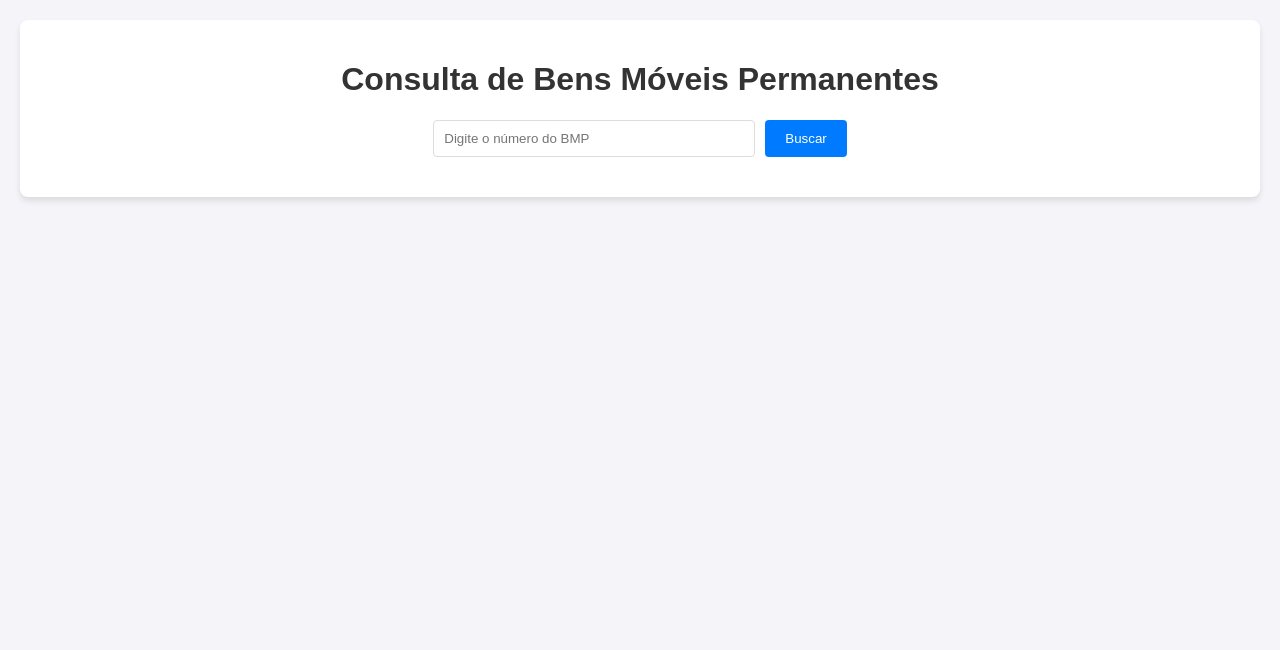
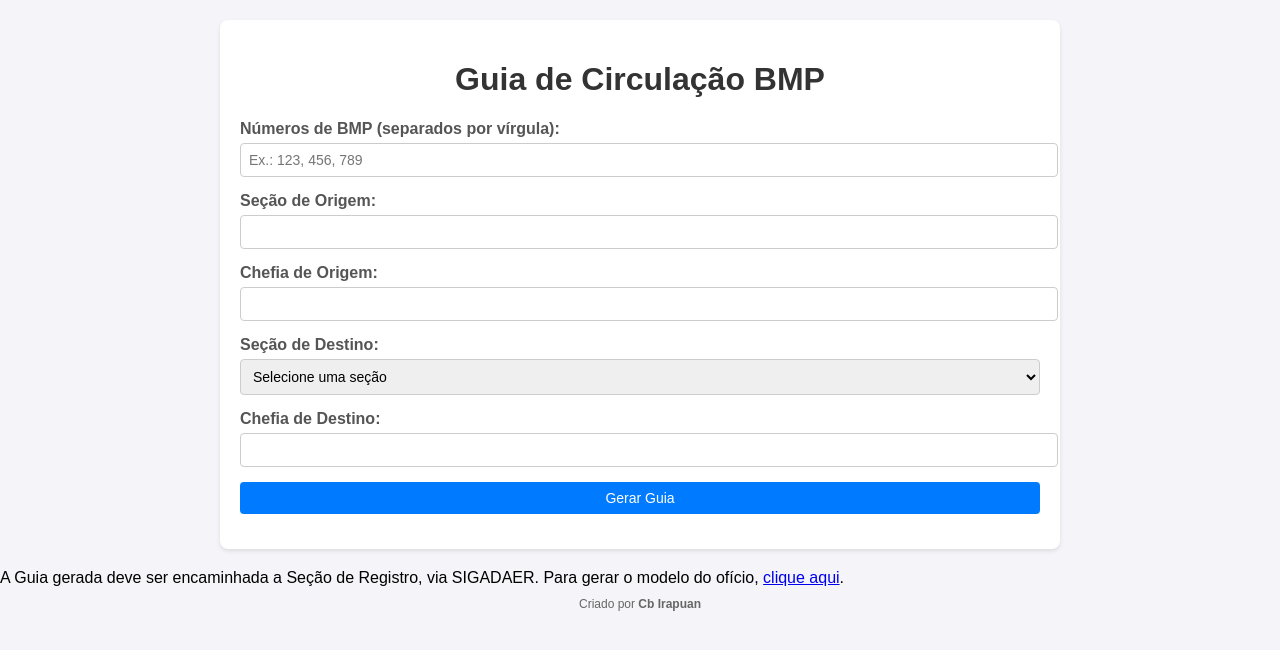
Before and after one commit to irapuanjr13/cons-BMP, a Flask app: template templates/index.html in a window 1280 px wide. Shown: the top 650 px of the page. Run offline with Flask 3, Linux system fonts and the light colour scheme; the template is opened without the code that fills it, so the values that code supplies are empty; parts of the project's set-up code (start-up, migrations or seed data) failed here and were passed over.

Commit message:
Update index.html

```diff
--- a/templates/index.html
+++ b/templates/index.html
@@ -1,10 +1,11 @@
 <!DOCTYPE html>
-<html lang="pt-BR">
+<html lang="pt-br">
 <head>
     <meta charset="UTF-8">
     <meta name="viewport" content="width=device-width, initial-scale=1.0">
-    <title>BENS MOVEIS PERMANENTES</title>
+    <title>Guia de Circulação BMP</title>
     <style>
+        /* Estilos para a página */
         body {
             font-family: Arial, sans-serif;
             background-color: #f4f4f9;
@@ -12,87 +13,176 @@
             padding: 0;
         }
         .container {
-            max-width: 1200px;
+            max-width: 800px;
             margin: 20px auto;
+            background: #fff;
             padding: 20px;
-            background: #ffffff;
-            box-shadow: 0px 4px 6px rgba(0, 0, 0, 0.1);
             border-radius: 8px;
+            box-shadow: 0 2px 4px rgba(0, 0, 0, 0.1);
         }
         h1 {
             text-align: center;
             color: #333;
         }
-        form {
-            display: flex;
-            justify-content: center;
-            margin-bottom: 20px;
+        .form-group {
+            margin-bottom: 15px;
         }
-        input[type="text"] {
-            width: 300px;
-            padding: 10px;
-            border: 1px solid #ddd;
+        label {
+            display: block;
+            margin-bottom: 5px;
+            font-weight: bold;
+            color: #555;
+        }
+        select, input[type="text"], input[type="number"], button {
+            width: 100%;
+            padding: 8px;
+            border: 1px solid #ccc;
             border-radius: 4px;
-            margin-right: 10px;
+            font-size: 14px;
         }
         button {
-            padding: 10px 20px;
-            background-color: #007BFF;
+            background-color: #007bff;
             color: #fff;
             border: none;
-            border-radius: 4px;
             cursor: pointer;
         }
         button:hover {
             background-color: #0056b3;
         }
-        .cards {
-            display: flex;
-            flex-wrap: wrap;
-            gap: 20px;
-            justify-content: center;
+        .error {
+            color: red;
+            font-size: 14px;
         }
-        .card {
-            background: #007BFF;
-            color: #ffffff;
-            padding: 20px;
-            border-radius: 8px;
-            box-shadow: 0px 4px 6px rgba(0, 0, 0, 0.1);
-            width: 300px;
+        .success {
+            color: green;
+            font-size: 14px;
         }
-        .card h3 {
-            margin: 0 0 10px;
-            font-size: 1.5rem;
+        footer {
+            text-align: center;
+            font-size: 12px;
+            color: #666;
+            padding: 10px 0;
+            background-color: #f4f4f9;
         }
-        .card p {
-            margin: 5px 0;
+        .bmp-quantidade {
+            margin-bottom: 15px;
         }
     </style>
+    <!-- Adicionando jQuery -->
+    <script src="https://code.jquery.com/jquery-3.6.0.min.js"></script>
 </head>
 <body>
     <div class="container">
-        <h1>Consulta de Bens Móveis Permanentes</h1>
-        <form method="POST" action="/">
-            <input type="text" name="bmp_query" placeholder="Digite o número do BMP" required />
-            <button type="submit">Buscar</button>
+        <h1>Guia de Circulação BMP</h1>
+        <form id="guia-form">
+            <div class="error">
+                {% if error %}
+                    {{ error }}
+                {% endif %}
+            </div>
+            <div class="form-group">
+                <label for="bmp_number">Números de BMP (separados por vírgula):</label>
+                <input type="text" id="bmp_number" name="bmp_numbers" placeholder="Ex.: 123, 456, 789">
+            </div>
+            <div class="form-group">
+                <label for="secao_origem">Seção de Origem:</label>
+                <input type="text" id="secao_origem" name="secao_origem" readonly>
+            </div>
+            <div class="form-group">
+                <label for="chefia_origem">Chefia de Origem:</label>
+                <input type="text" id="chefia_origem" name="chefia_origem" readonly>
+            </div>
+            <div class="form-group">
+                <label for="secao_destino">Seção de Destino:</label>
+                <select id="secao_destino" name="secao_destino">
+                    <option value="" disabled selected>Selecione uma seção</option>
+                </select>
+            </div>
+            <div class="form-group">
+                <label for="chefia_destino">Chefia de Destino:</label>
+                <input type="text" id="chefia_destino" name="chefia_destino" readonly>
+            </div>
+            <div class="form-group">
+                <button type="submit">Gerar Guia</button>
+            </div>
         </form>
+    </div>
 
-        <!-- Exibir os resultados somente se houver consulta -->
-        {% if results is not none and not results.empty %}
-            <div class="cards">
-                {% for _, row in results.iterrows() %}
-                    <div class="card">
-                        <h3>Nº BMP: {{ row['Nº BMP'] }}</h3>
-                        <p><strong>Nomeclatura:</strong> {{ row['NOMECLATURA/COMPONENTE'] }}</p>
-                        <p><strong>Número de Série:</strong> {{ row['Nº SERIE'] }}</p>
-                        <p><strong>Valor Atualizado:</strong> R$ {{ "{:,.2f}".format(row['VL. ATUALIZ.']) }}</p>
-                        <p><strong>Dependência:</strong> {{ row['DEPENDENCIA'] }}</p>
-                    </div>
-                {% endfor %}
-            </div>
-        {% elif results is not none %}
-            <p style="text-align: center; color: #555;">Nenhum resultado encontrado.</p>
-        {% endif %}
+    <div class="observacao" id="observacao">
+        A Guia gerada deve ser encaminhada a Seção de Registro, via SIGADAER.
+        Para gerar o modelo do ofício, <a href="http://www.gapls.intraer/index.php/setores-novo/assessorias/comunicacao-social/category/178-modelos" target="_blank">clique aqui</a>.
     </div>
+
+    <footer>
+        Criado por <strong>Cb Irapuan</strong>
+    </footer>
+
+<script>
+jQuery.noConflict();
+jQuery(document).ready(function($) {
+    // Função para atualizar os campos de origem com base no(s) BMP(s)
+    $("#bmp_number").on("input", function() {
+        const bmpNumbers = $(this).val().split(",").map(bmp => bmp.trim());
+
+        if (bmpNumbers.length > 0) {
+            $.ajax({
+                url: "/autocomplete", // Endpoint para obter os dados dos BMPs
+                type: "POST",
+                contentType: "application/json",
+                data: JSON.stringify({ "bmp_numbers": bmpNumbers }),
+                success: function(response) {
+                    if (!response || Object.keys(response).length === 0) {
+                        alert("Nenhum dado encontrado para os BMPs fornecidos.");
+                        $("#secao_origem, #chefia_origem").val(""); // Limpa os campos
+                        return;
+                    }
+
+                    // Verifica se todos os BMPs pertencem à mesma seção
+                    const secoes = new Set();
+                    bmpNumbers.forEach(bmp => {
+                        if (response[bmp]) {
+                            secoes.add(response[bmp].secao_origem);
+                        }
+                    });
+
+                    if (secoes.size > 1) {
+                        alert("Os BMPs fornecidos pertencem a seções diferentes. Verifique os dados.");
+                        $("#secao_origem, #chefia_origem").val(""); // Limpa os campos
+                        return;
+                    }
+
+                    // Todos os BMPs pertencem à mesma seção - preenche os campos
+                    const firstBmp = bmpNumbers[0]; // Usa o primeiro BMP como referência
+                    if (response[firstBmp]) {
+                        $("#secao_origem
+   }
+                },
+                error: function() {
+                    console.error("Erro ao buscar os dados dos BMPs!");
+                }
+            });
+        }
+    });
+
+    // Evento para preencher a chefia de destino quando a seção de destino for selecionada
+    $("#secao_destino").on("change", function() {
+        const secao = $(this).val();
+        if (secao) {
+            $.ajax({
+                url: "/get_chefia",
+                type: "POST",
+                contentType: "application/json",
+                data: JSON.stringify({ "secao": secao }),
+                success: function(response) {
+                    $("#chefia_destino").val(response.chefia || "");
+                },
+                error: function() {
+                    console.error("Erro ao buscar a chefia de destino!");
+                }
+            });
+        }
+    });
+});
+</script>
 </body>
 </html>
```
